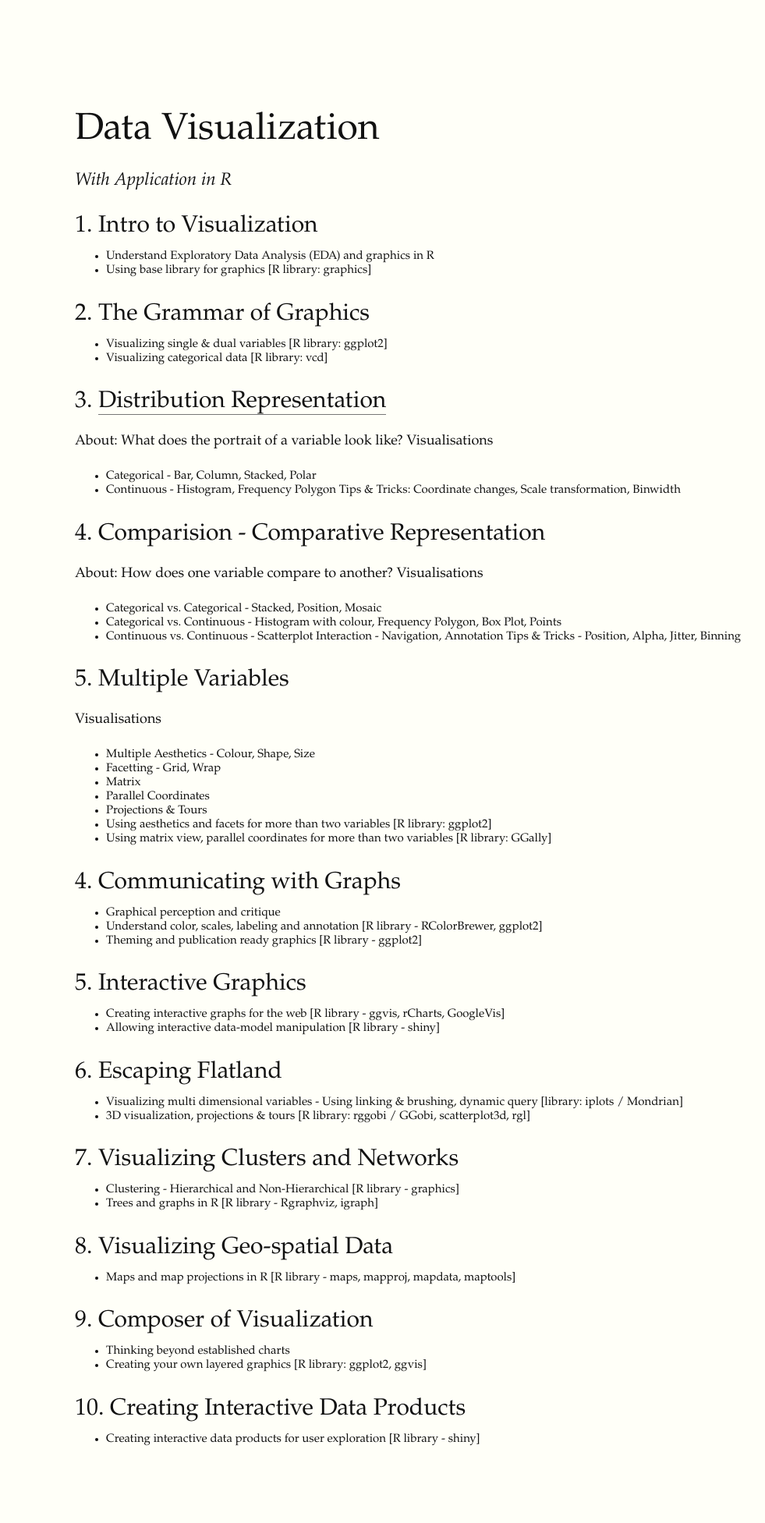
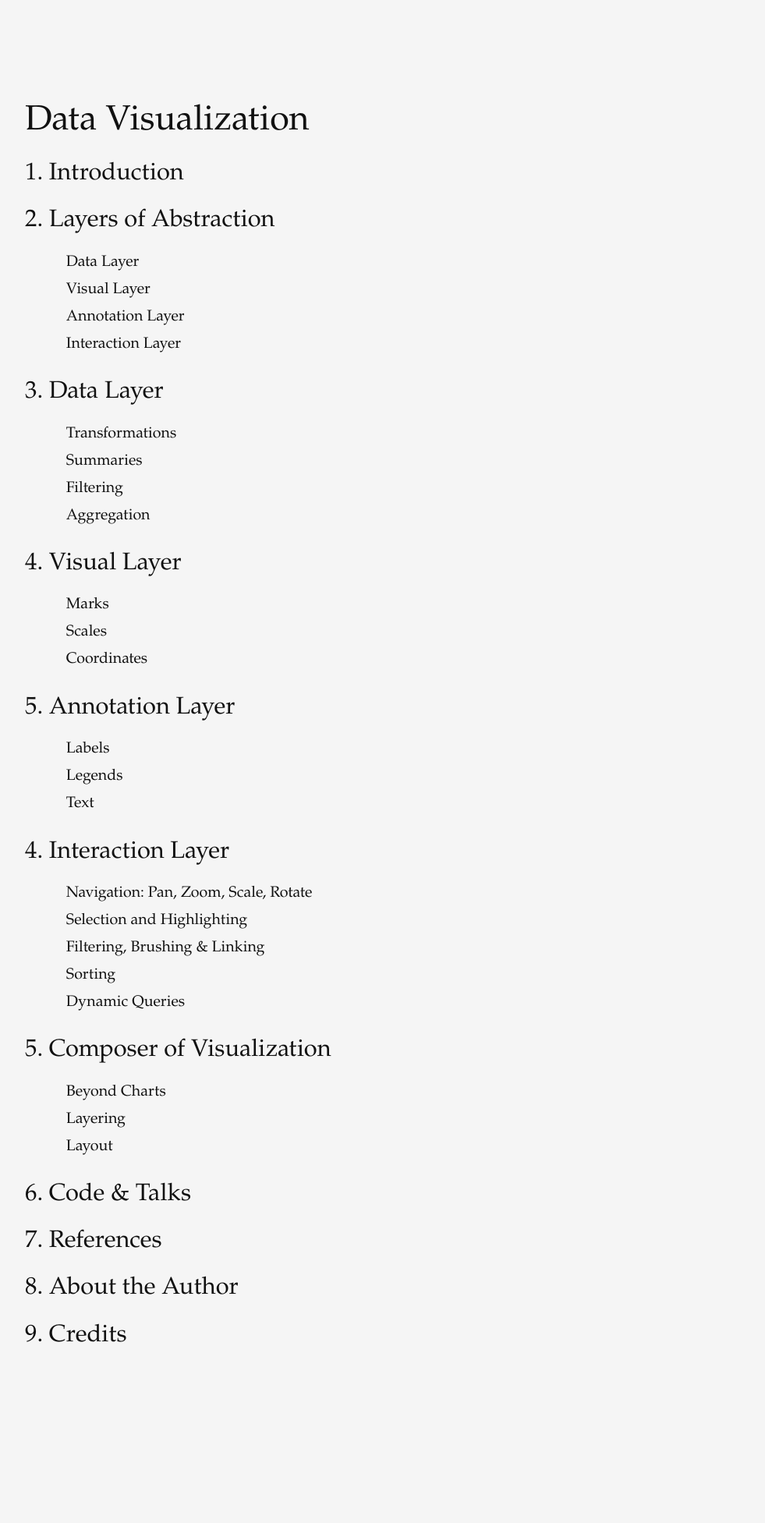
Before and after one commit to amitkaps/datavis, a Jekyll site: the page built from index.md, in a window 1280 px wide. Shown: the whole page at 78% size, without its empty margins (112-1093 px from the left). Built offline with Jekyll 4.4.1, drawn with Linux system fonts in a browser that asks for light colours; after the commit the page ends 1806 px from its top, so only the background shows below that.

Commit message:
Initial Outline

```diff
--- a/_config.yml
+++ b/_config.yml
@@ -1,7 +1,10 @@
 name: "Data-Vis"
 description: "Data Visualisation"
 
-baseurl: /dataviz
 port: 4003
 
 permalink: pretty
+
+collections:
+  chapters:
+    output: true
--- a/_includes/header.html
+++ b/_includes/header.html
@@ -3,12 +3,12 @@
 <head>
 	<meta charset="utf-8">
 	<meta name="viewport" content="width=device-width, initial-scale=1.0">
-	<meta name="description" content="Data Visualisation | Application in R ~ Amit Kapoor">
+	<meta name="description" content="Data Visualisation ~ Amit Kapoor">
 	<meta name="author" content="Amit Kapoor">
 
 	<title>Data Visualisation | Application in R  ~ Amit Kapoor</title>
 
-	<link type="text/css" rel="stylesheet" href="{{ site.baseurl }}/assets/css/main.css" />
+	<link type="text/css" rel="stylesheet" href="assets/css/style.css" />
 
 </head>
 
--- a/assets/css/main.css
+++ /dev/null
@@ -1,123 +0,0 @@
-*, *:after, *:before {
-  -webkit-box-sizing: border-box;
-  -moz-box-sizing: border-box;
-  box-sizing: border-box;
-}
-
-
-html {
-  font-size: 15px;
-}
-
-body {
-  width: 87.5%;
-  margin-left: auto;
-  margin-right: auto;
-  padding-left: 10%;
-  font-family: "Palatino", "Book Antiqua", "Optima", "Arial", sans-serif;
-  background-color: #fffff8;
-  color: #111;
-  max-width: 1400px;
-  text-rendering: optimizeLegibility;
-}
-
-h1 {
-  font-weight: 400;
-  margin-top: 4rem;
-  margin-bottom: 1.5rem;
-  font-size: 3.2rem;
-  line-height: 1;
-}
-
-h2 {
-  font-weight: 400;
-  margin-top: 2.1rem;
-  margin-bottom: 0;
-  font-size: 2rem;
-  line-height: 1;
-}
-
-h3 {
-  font-style: italic;
-  font-weight: 400;
-  font-size: 1.5rem;
-  margin-top: 2rem;
-  margin-bottom: 0;
-  line-height: 1;
-}
-
-p {
-  font-size: 1.2rem;
-  margin-top: 1rem;
-  margin-bottom: 1rem;
-}
-
-p {
-  line-height: 2rem;
-  margin-top: 1.4rem;
-  margin-bottom: 1.4rem;
-  padding-right: 0;
-  vertical-align: baseline;
-}
-
-p, footer, pre, code {
-  width: 60%;
-}
-
-@media screen and (max-width: 760px) {
-  p, pre, code { width: 90%; }
-}
-
-article {
-  position: relative;
-  padding: 5rem 0rem;
-}
-
-a {
-  color: #111;
-  text-decoration: none;
-  border-bottom: 1px solid #777;
-  padding-bottom: 1px;
-}
-
-img {
-  max-width: 100%;
-}
-
-pre {
-  float: right;
-  clear: right;
-  margin-left: -60%;
-  width: 30%;
-  margin-top: 0;
-  margin-bottom: 0;
-  vertical-align: baseline;
-  position: relative;
-  white-space: pre-wrap;
-}
-
-code {
-  font-famly: Consolas, Menlo, Courier, Courier New, monospace;
-  font-size: 1 rem;
-  line-height: 1.6;
-/*  padding: 0 0 0 2em;
-  overflow-x: scroll;
-*/
-}
-
-
-table { width: 60%;
-        text-align: right;
-        font-size: 1.2rem;
-        line-height: 1.4;
-        margin: 1.4rem 1%;
-        border-collapse: separate;
-        border-spacing: 0 5px;
-       }
-
-thead th { border-bottom: 1px solid #AAAAAA;
-           font-weight: 400;
-           border-collapse: separate;
-           border-spacing: 5px 5px; }
-
-td.text { text-align: left; }
--- /dev/null
+++ b/assets/css/style.css
@@ -0,0 +1,105 @@
+/* Heavily Modified Tufte CSS styles
+https://github.com/edwardtufte/tufte-css/blob/gh-pages/tufte.css
+Removed all non-Markdown related css
+margin-notes are using Header 5
+ */
+
+*, *:after, *:before {
+   -webkit-box-sizing: border-box;
+   -moz-box-sizing: border-box;
+   box-sizing: border-box;
+}
+
+html { font-size: 14px; }
+
+body { width:87.5%;
+       margin-left: auto;
+       margin-right: auto;
+       padding-left: 5%;
+       padding-top: 5rem;
+       padding-bottom: 5rem;
+       font-family: "Palatino", "Palatino Linotype", "Book Antiqua", Georgia, serif;
+       background-color: whitesmoke;
+       color: #111;
+       max-width: 1400px;
+       text-rendering: optimizeLegibility;
+}
+
+h1 { font-weight: 400;
+     margin-top: 4rem;
+     margin-bottom: 1.5rem;
+     font-size: 3.2rem;
+     line-height: 1; }
+
+h2 { font-style: normal;
+     font-weight: 400;
+     margin-top: 2.1rem;
+     margin-bottom: 0;
+     font-size: 2.2rem;
+     line-height: 1; }
+
+h3 { font-style: normal;
+     font-weight: 400;
+     font-size: 1.7rem;
+     margin-top: 2rem;
+     margin-bottom: 0;
+     line-height: 1; }
+
+p, ol, ul { font-size: 1.4rem;  }
+
+p { line-height: 2rem;
+   margin-top: 1.4rem;
+   margin-bottom: 1.4rem;
+   padding-right: 0;
+   vertical-align: baseline; }
+
+ol, ul { line-height: 1.5rem;
+        width: 80%;
+        -webkit-padding-start: 5%;
+        -webkit-padding-end: 5%; }
+
+ul { list-style-type: none;}
+
+li { padding: 0.5rem 0; }
+
+p, pre, code {
+  width: 60%;
+}
+
+pre {
+ white-space: pre-wrap;       /* css-3 */
+}
+
+blockquote { font-size: 1.4rem; }
+blockquote p { width: 50%; }
+
+a {
+  color: #111;
+  text-decoration: none;
+  border-bottom: 1px solid #777;
+  padding-bottom: 1px;
+}
+
+img { max-width: 100%; }
+
+h5 { float: right;
+     clear: right;
+     width: 30%;
+     margin-top: 0;
+     margin-bottom: 0;
+     font-size: 1rem;
+     font-weight: normal;
+     line-height: 1.3;
+     vertical-align: baseline;
+     position: relative; }
+
+
+h5, code { font-family: Consolas, "Liberation Mono", Menlo, Courier, monospace;
+        font-size: 1.125rem;
+        line-height: 1.6; }
+
+@media screen and (max-width: 1024px) {
+          h5 { float: none;
+               width: 100%}
+          p, pre, code { width: 90%; }
+        }
--- a/index.md
+++ b/index.md
@@ -4,65 +4,46 @@ layout: default
 
 # Data Visualization
 
-### With Application in R
+## 1. Introduction
 
-## 1. Intro to Visualization
-- Understand Exploratory Data Analysis (EDA) and graphics in R
-- Using base library for graphics [R library: graphics]
+## 2. Layers of Abstraction
+- Data Layer
+- Visual Layer
+- Annotation Layer
+- Interaction Layer
 
-## 2. The Grammar of Graphics
-- Visualizing single & dual variables [R library: ggplot2]
-- Visualizing categorical data [R library: vcd]
+## 3. Data Layer
+- Transformations
+- Summaries
+- Filtering
+- Aggregation
 
-## 3. [Distribution Representation]({{ site.baseurl }}/distribution)
-About: What does the portrait of a variable look like?
-Visualisations
-* Categorical - Bar, Column, Stacked, Polar
-* Continuous - Histogram, Frequency Polygon
-Tips & Tricks: Coordinate changes, Scale transformation, Binwidth
+## 4. Visual Layer
+- Marks
+- Scales
+- Coordinates
 
-## 4. Comparision - Comparative Representation
-About: How does one variable compare to another?
-Visualisations
-* Categorical vs. Categorical - Stacked, Position, Mosaic
-* Categorical vs. Continuous - Histogram with colour, Frequency Polygon, Box Plot, Points
-* Continuous vs. Continuous - Scatterplot
-Interaction - Navigation, Annotation
-Tips & Tricks - Position, Alpha, Jitter, Binning
+## 5. Annotation Layer
+- Labels
+- Legends
+- Text
 
-## 5. Multiple Variables
-Visualisations
-* Multiple Aesthetics - Colour, Shape, Size
-* Facetting - Grid, Wrap
-* Matrix
-* Parallel Coordinates
-* Projections & Tours
-- Using aesthetics and facets for more than two variables [R library: ggplot2]
-- Using matrix view, parallel coordinates for more than two variables [R library: GGally]
+## 4. Interaction Layer
+- Navigation: Pan, Zoom, Scale, Rotate
+- Selection and Highlighting
+- Filtering, Brushing & Linking
+- Sorting
+- Dynamic Queries
 
-## 4. Communicating with Graphs
-- Graphical perception and critique
-- Understand color, scales, labeling and annotation [R library - RColorBrewer, ggplot2]
-- Theming and publication ready graphics [R library - ggplot2]
+## 5. Composer of Visualization
+- Beyond Charts
+- Layering
+- Layout
 
-## 5. Interactive Graphics
-- Creating interactive graphs for the web [R library - ggvis, rCharts, GoogleVis]
-- Allowing interactive data-model manipulation [R library - shiny]
+## 6. Code & Talks
 
-## 6. Escaping Flatland
-- Visualizing multi dimensional variables - Using linking & brushing, dynamic query [library: iplots / Mondrian]
-- 3D visualization, projections & tours  [R library: rggobi / GGobi, scatterplot3d, rgl]
+## 7. References
 
-## 7. Visualizing Clusters and Networks
-- Clustering - Hierarchical and Non-Hierarchical [R library - graphics]
-- Trees and graphs in R [R library - Rgraphviz, igraph]
+## 8. About the Author
 
-## 8. Visualizing Geo-spatial Data
-- Maps and map projections in R [R library - maps, mapproj, mapdata, maptools]
-
-## 9. Composer of Visualization
-- Thinking beyond established charts
-- Creating your own layered graphics [R library: ggplot2, ggvis]
-
-## 10. Creating Interactive Data Products
-- Creating interactive data products for user exploration [R library - shiny]
+## 9. Credits
```
Also changed, not shown: _chapters/chapter01.md (added, +7 -0 lines), _posts/01-08-2015-Distribution.md (deleted, +0 -91 lines).
